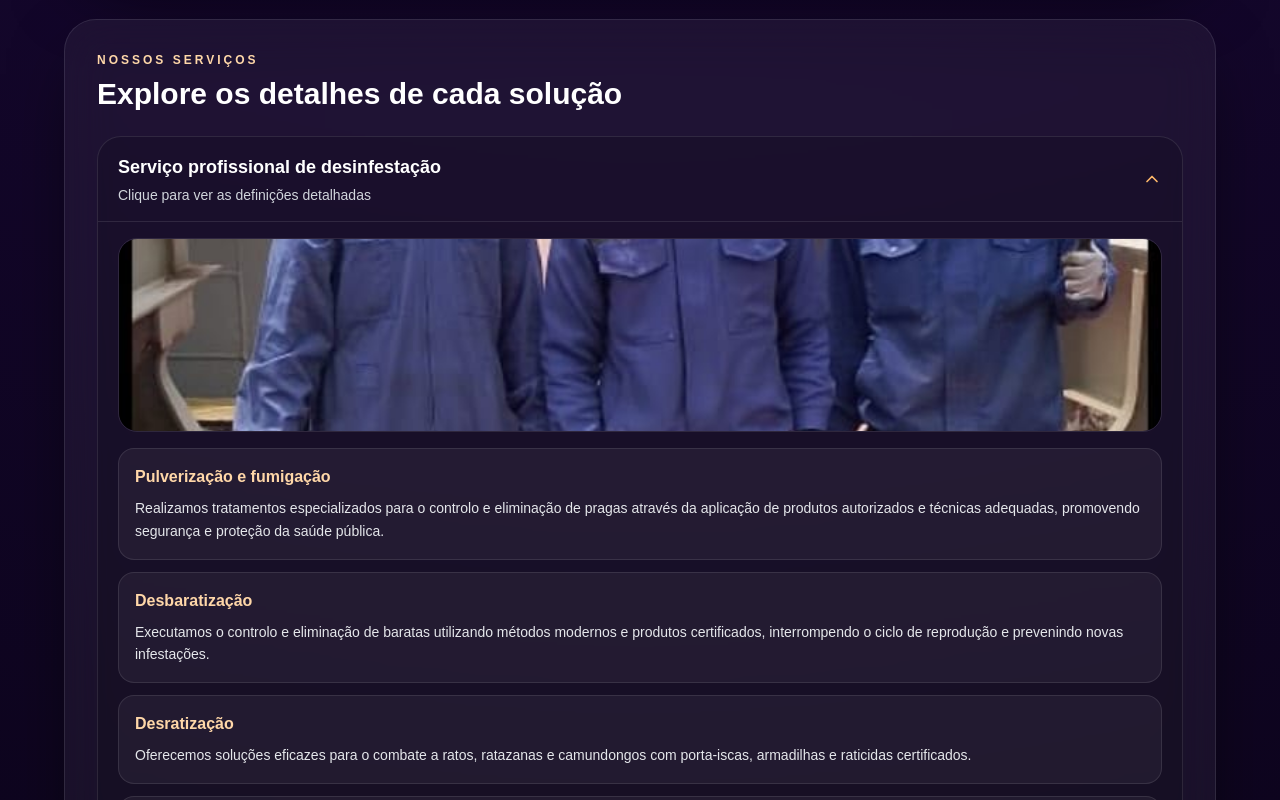
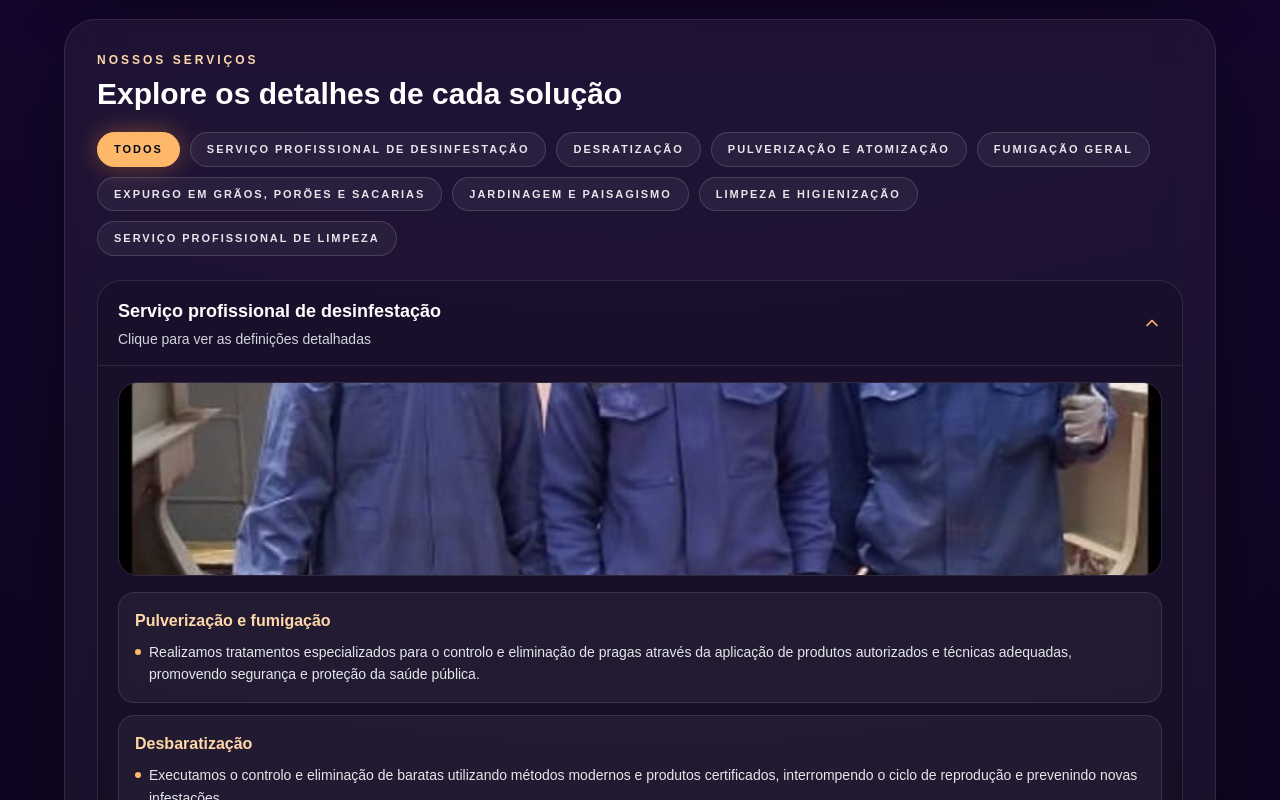
Before and after one commit to Michael0740/BIOPROM, a Next.js app: page /servicos in a window 1280 px wide. Shown: the part 1740-2540 px from the top of the page. Built offline with nearby package versions, Linux system fonts and the light colour scheme; no server answers.

Commit message:
trabalhando em atualizações

```diff
--- a/app/servicos/servicos.tsx
+++ b/app/servicos/servicos.tsx
@@ -15,7 +15,7 @@ import {
 } from 'lucide-react';
 import desinfecta from '@/public/img/service4.jpeg';
 import img1 from '@/public/img/limparG.jpeg';
-import img2 from '@/public/img/service2.jpeg';
+import img2 from '@/public/img/limpezatotal.jpeg';
 import img3 from '@/public/img/service3.jpeg';
 import img4 from '@/public/img/service4.jpeg';
 import work1 from '@/public/img/Desratization.jpeg'
@@ -110,27 +110,27 @@ const serviceGroups = [
       {
         name: 'O que é desratização?',
         detail:
-          'A desratização é um conjunto de medidas preventivas e corretivas para eliminar e controlar a presença de ratos em ambientes residenciais, comerciais e industriais, protegendo a saúde e a segurança das pessoas e evitando prejuízos materiais.',
+          'A desratização é um serviço essencial para o controle de pragas urbanas, em especial os ratos. Esses roedores são considerados uma das principais pragas que podem afetar a saúde e a segurança das pessoas, além de causar prejuízos materiais. O serviço de desratização consiste em um conjunto de medidas preventivas e corretivas para eliminar e controlar a presença de ratos em ambientes residenciais, comerciais e industriais.',
       },
       {
         name: 'Por que contratar?',
         detail:
-          'Ratos reproduzem-se rapidamente e transmitem doenças como leptospirose, hantavirose e salmonelose. Um serviço profissional garante segurança, redução de contaminação e prevenção de danos materiais.',
+          'Os ratos são animais que se reproduzem rapidamente e podem causar danos significativos em pouco tempo. Além disso, eles são transmissores de diversas doenças, como leptospirose, hantavirose e salmonelose, que representam sérios riscos à saúde humana. Portanto, é fundamental contar com um serviço de desratização profissional para garantir a segurança e o bem-estar de todos que frequentam o ambiente infestado.',
       },
       {
         name: 'Como funciona?',
         detail:
-          'Inclui identificação das espécies, avaliação do grau de infestação, definição de estratégias e aplicação de produtos específicos, além de medidas preventivas como vedação de frestas e armazenamento adequado de alimentos.',
+          'O serviço de desratização envolve a identificação das espécies de ratos presentes no local, a avaliação do grau de infestação, a definição das melhores estratégias de controle e a aplicação de produtos químicos específicos para eliminar os roedores. Além disso, é importante adotar medidas preventivas, como a vedação de frestas e buracos, o armazenamento adequado de alimentos e o descarte correto do lixo, para evitar novas infestações.',
       },
       {
         name: 'Métodos utilizados',
         detail:
-          'Raticidas, armadilhas, iscas e barreiras físicas são métodos comuns; a escolha depende do ambiente, tipo de infestação e preferências do cliente, sempre orientada por profissionais.',
+          'Existem diversos métodos de desratização disponíveis no mercado, como o uso de raticidas, armadilhas, iscas e barreiras físicas. Cada método possui suas vantagens e desvantagens, e a escolha do mais adequado depende das características do ambiente, do tipo de infestação e das preferências do cliente. É importante contar com a orientação de profissionais especializados para garantir a eficácia do serviço e a segurança das pessoas e animais de estimação.',
       },
       {
         name: 'Benefícios',
         detail:
-          'Eliminação de roedores, prevenção de novas infestações, redução de riscos de doenças, preservação de estruturas e um ambiente mais seguro e saudável.',
+          'Os principais benefícios do serviço de desratização incluem a eliminação dos ratos presentes no ambiente, a prevenção de novas infestações, a redução dos riscos de contaminação por doenças transmitidas pelos roedores, a preservação da integridade de estruturas e materiais e a promoção de um ambiente mais seguro e saudável para todos que frequentam o local. Além disso, a desratização contribui para a preservação do meio ambiente, ao evitar o uso indiscriminado de produtos químicos nocivos.',
       },
     ],
   },
@@ -141,27 +141,32 @@ const serviceGroups = [
       {
         name: 'O que é?',
         detail:
-          'Aplicação mecanizada de produtos líquidos transformados em gotículas ou névoa para cobrir superfícies ou plantações de forma uniforme.',
+          'O serviço de pulverização e atomização consiste na aplicação mecanizada de produtos líquidos (como defensivos agrícolas, desinfetantes ou fertilizantes)transformados em pequenas gotículas ou névoa para cobrir superfícies ou plantações de forma uniforme. ',
       },
       {
         name: 'Benefícios',
         detail:
-          'Distribuição uniforme dos produtos, economia de insumos, alcance em áreas difíceis e combate eficiente a pragas e doenças.',
+          'O benefício principal de um serviço de pulverização e atomização é a distribuição uniforme e eficiente de líquidos ou produtos, destacando-se a economia de insumos, o alcance em áreas difíceis e o combate rápido a pragas e doenças.',
+      },
+      {
+        name: 'Vantagens da pulverização e atomização',
+        detail:
+          'As principais vantagens da pulverização e atomização são a alta precisão no direcionamento de produtos, a grande economia de insumos e a alta velocidade para cobrir grandes áreas. Ambas transformam líquidos em pequenas gotas, mas com alcances e focos diferentes. ',
       },
       {
         name: 'Vantagens da pulverização',
         detail:
-          'Precisão no direcionamento, menor risco de deriva, versatilidade de uso e economia de produto ao aplicar doses adequadas.',
+          'Precisão cirúrgica: Ótima para focar em áreas específicas ou plantas menores sem desperdício. Menor risco de deriva: O jato é mais controlado, evitando atingir plantações vizinhas ou áreas sensíveis ao vento. Versatilidade de uso: Permite usar diferentes volumes e tamanhos de gotas para cada tipo de necessidade. Economia de produto: Aplica a medida certa de defensivos ou nutrientes diretamente no alvo  ',
       },
       {
         name: 'Vantagens da atomização',
         detail:
-          'Longo alcance (10–15m), ideal para copas densas e grandes alturas, alta produtividade e capacidade de espalhar líquidos, pós e pequenos grãos.',
+          'Longo alcance: Cria uma névoa fina impulsionada por ar que chega a mais de 10 a 15 metros de distância.• Ideal para grandes alturas e copas densas: Perfeita para árvores grandes (como café e frutas) e galpões altos.• Alta produtividade: Cobre grandes extensões de terreno em pouco tempo.• Versatilidade de materiais: Alguns modelos conseguem espalhar não só líquidos, mas também pós e pequenos grãos. ',
       },
       {
         name: 'Principais alvos biológicos',
         detail:
-          'Insetos-praga (lagartas, pulgões, mosquitos), doenças fitossanitárias (fungos e bactérias) e plantas daninhas.',
+          'Insetos-praga: Lagartas, percevejos, pulgões, cochonilhas e mosquitos que atacam as folhas, frutos ou o ambiente.• Doenças fitossanitárias: Fungos e bactérias causadores de manchas,mofos e podridões nas plantas.• Plantas daninhas: Ervas invasoras que disputam água, luz e nutrientes com a cultura principal. ',
       },
     ],
   },
@@ -172,22 +177,27 @@ const serviceGroups = [
       {
         name: 'O que é?',
         detail:
-          'Método de controle que usa produtos químicos em estado gasoso ou vapor dentro de um espaço vedado para eliminar insetos, larvas, ovos e fungos.',
+          'A fumigação é um método de controle de pragas que usa produtos químicos em estado de gás ou vapor dentro de um espaço totalmente fechado. O processo elimina insetos, larvas,ovos e fungos em locais difíceis de alcançar',
       },
       {
         name: 'Vantagens',
         detail:
-          'Elimina pragas rapidamente, alcança locais difíceis, protege cargas e produtos sem deixar resíduos líquidos.',
+          'A vantagem é que ela elimina totalmente as pragas em pouco tempo, atinge locais difíceis graças ao gás e protege cargas e produtos sem deixar resíduos líquidos.',
       },
       {
         name: 'Benefícios principais',
         detail:
-          'Ação completa sobre pragas e patógenos, proteção de bens, conformidade com normas de exportação e ausência de resíduos após ventilação.',
+          '• Ação completa: o gás chega a todos os cantos e elimina insetos, ovos, fungos e bactérias de uma só vez.• Proteção de bens: evita o estrago de grãos, madeiras, alimentos armazenados e mercadorias em [conteúdos e silos].• Comércio seguro: cumpre as leis de exportação e impede que pragas viajem para outros países ou regiões.• Sem resíduos: o método em gás limpa o local ou produto tratado sem manchar ou deixar restos de veneno após a ventilação.',
       },
       {
         name: 'Alvos principais',
         detail:
-          'Insetos e pragas de grãos, pragas da madeira, patógenos do solo e vetores/roedores em cargas, contêineres e porões.',
+          'O principal alvo a eliminar em uma fumigação são os insetos, larvas e ovos, além de fungos, bactérias e roedores escondidos em cargas, grãos, solos ou estruturas fechadas. ',
+      },
+      {
+        name: 'Alvos principais a combater',
+        detail:
+          'Insetos e pragas de grãos: carunchos, traças e besouros em silos e armazéns.• Pragas da madeira: cupins e brocas em pallets, caixas e móveis de exportação.• Patógenos do solo: nematoides, fungos e ervas daninhas antes do plantio.• Vetores e roedores: ratos e bactérias em contêineres ou porões de navios.',
       },
     ],
   },
@@ -198,22 +208,22 @@ const serviceGroups = [
       {
         name: 'O que é?',
         detail:
-          'Tratamento fitossanitário aplicado a grãos a granel, porões de navio e sacarias para eliminar pragas em todas as fases de desenvolvimento, garantindo conformidade para exportação.',
+          'O expurgo (ou fumigaça o) em grão,porões de navios e sacarias e um tratamento fitossanitario essencial para eliminar pragas em todas as fases de desenvolvimento na massa de grãos a granel, garantindo a conformidade com normas internacionais de exportação. O processo baseia-se na aplicação rigorosa de agentes químicos gasosos dentro de um ambiente totalmente vedado. ',
       },
       {
         name: 'Vantagens',
         detail:
-          'Ação profunda em ovos, larvas e adultos; preservação da qualidade e valor comercial; cumprimento de normas e proteção do estoque.',
+          'A principal vantagem de um serviço de expurgo (ou fumigação) é a eliminação total de pragas em produtos armazenados, destacando-se por:• Ação profunda em todas as fases de vida dos insetos (ovos, larvas, pupas e adultos).• Preservação da qualidade, peso e valor comercial de grãos e mercadorias.• Garantia de cumprimento de normas rígidas para transporte e exportação.• Fases biológicas completas: O gás atinge ovos, larvas, pupas e insetos adultos simultaneamente.',
       },
       {
-        name: 'Benefícios principais',
+        name: 'Benefícios principais do expurgo',
         detail:
-          'Eficácia completa entre os grãos, proteção de cereais e sementes, redução de perdas e segurança regulatória para exportação.',
+          'Eficácia Completa: O gás utilizado atinge até os menores espaços e fendas entre os grãos, combatendo infestações que métodos comuns não alcançam.• Fases biológicas completas: O gás atinge ovos, larvas, pupas e insetos adultos simultaneamente.• A proteção Grãos e cereais: Milho, soja, arroz, trigo e feijão guardados em silos ou armazéns.• A proteção Sementes e tabaco: Produtos agrícolas sensíveis que exigem controle rigoroso de sanidade.• A proteção Sementes e tabaco: Produtos agrícolas sensíveis que exigem controle rigoroso de sanidade.• Proteção do Estoque: Evita a perda de massa dos alimentos e impede o desperdício de cereais, sementes ou produtos ensacados.• Segurança Regulatória: Assegura que cargas comerciais e industriais estejam livres de contaminações, cumprindo exigências legais para o mercado nacional e internacional.',
       },
       {
-        name: 'Alvos principais',
+        name: 'Quais os principais alvos a combater no serviço de expurgo insetos e pragas alvo',
         detail:
-          'Insetos primários e secundários, ácaros, carunchos e outras pragas que atacam grãos e produtos ensacados.',
+          '• Insetos primários: Atacam grãos sadios e intactos (como o gorgulho do milho e do trigo).• Insetos secundários: Alimentam-se de grãos já quebrados, mofados ou de resíduos de cereais.• Ácaros e carunchos: Prejudicam a qualidade de sementes, farelos e grãos ensacados ou a granel.• Fases biológicas completas: O gás atinge ovos, larvas, pupas e insetos adultos simultaneamente.',
       },
     ],
   },
@@ -224,17 +234,17 @@ const serviceGroups = [
       {
         name: 'O que são?',
         detail:
-          'Serviços que incluem planejamento estético e funcional de áreas verdes, escolha e plantio de espécies, instalação de rega e manutenção contínua.',
+          'Os serviços de jardinagem e paisagismo englobam a criaça o de projetos esteticos e funcionais para a reas verdes, abrangendo etapas como planejamento de espaços,escolha e plantio de espe cies vegetais adequadas ao clima local, ale m da instalaça o de sistemas de rega e manutença o contí nua cuidam de áreas verdes e criam espaços bonitos. Eles incluem o planejamento do espaço, o plantio de flores e a manutenção diária. ',
       },
       {
         name: 'O que faz o paisagismo',
         detail:
-          'Criação de projetos, organização do espaço e estudo do clima e solo para garantir o desenvolvimento saudável das plantas.',
+          'Criação de projetos: desenha o visual do jardim e escolhe as melhores plantas para o local.• Uso do espaço: organiza caminhos, áreas de descanso e plantas para deixar o ambiente harmonioso.• Estudo do clima: analisa a terra, o sol e a água necessários para as plantas viverem bem. ',
       },
       {
         name: 'O que faz a jardinagem',
         detail:
-          'Corte e poda, limpeza, adubação, rega, controle de pragas e manutenção diária para conservar áreas verdes.',
+          'Corte e poda: aparar a relva e cortar galhos secos ou doentes.• Limpeza: retirar folhas secas, lixo e manter o terreno limpo.• Tratamento: colocar adubo, regar e cuidar para que pragas não matem as plantas.• Limpeza e adubação: retirar folhas secas, aplicar fertilizantes e tratar a terra.• Controle de pragas: proteger as plantas contra insetos e doenças.',
       },
     ],
   },
@@ -243,14 +253,14 @@ const serviceGroups = [
     image: work5,
     items: [
       {
-        name: 'O que inclui?',
+        name: 'O que é?',
         detail:
-          'Desinfecção de superfícies, lavagem de pavimentos, higienização de instalações, limpeza de sanitários, remoção de poeira e aplicação de produtos contra bactérias e vírus.',
+          'O serviço de limpeza e higienizaça o geral inclui a desinfeção de superfícies, a lavagem de pavimentos, higienizaça o de instalaço es ,limpeza sanita rias, remoça o de poeira e sujidades, lavagem de pisos, desinfecça o contra bacte rias e ví rus.',
       },
       {
-        name: 'Serviços detalhados',
+        name: 'O que o serviço inclui',
         detail:
-          'Limpeza de superfícies de trabalho, casas de banho, pavimentos e áreas comuns; recolha de resíduos; lavagem de pisos; higienização profunda de cozinhas e vidros.',
+          'Superfícies de trabalho: limpeza de secretárias, mesas, telefones, teclados e puxadores com produtos desinfetantes.• Casas de banho: lavagem de sanitários, lavatórios, espelhos e reposição de consumíveis como papel e sabonete.• Pavimentos e áreas comuns: aspiração e lavagem de pisos, limpeza de salas de reuniões, receção e copa.• Resíduos: recolha de lixo e substituição de sacos nos cestos.• Limpeza de superfícies: lavagem de pisos, limpeza de paredes, móveis e portas.• Higienização e desinfecção: aplicação de produtos para eliminar germes, ácaros e bactérias em locais de uso comum.• Áreas específicas: limpeza profunda de cozinhas, banheiros, vidros e recolha de lixo.',
       },
     ],
   },
@@ -283,6 +293,14 @@ const serviceGroups = [
 
 export default function ServicoPage() {
   const [openService, setOpenService] = useState<number | null>(0);
+  const [selectedCategory, setSelectedCategory] = useState('Todos');
+
+  const categories = ['Todos', ...new Set(serviceGroups.map((group) => group.title))];
+
+  const filteredGroups =
+    selectedCategory === 'Todos'
+      ? serviceGroups
+      : serviceGroups.filter((group) => group.title === selectedCategory);
 
   return (
     <section className="min-h-screen bg-[radial-gradient(circle_at_top,_#2a1355_0%,_#15072e_45%,_#080312_100%)] px-4 pb-16 pt-24 text-white sm:px-6 lg:px-8">
@@ -419,11 +437,37 @@ export default function ServicoPage() {
             <h2 className="mt-2 text-2xl font-bold text-white sm:text-3xl">
               Explore os detalhes de cada solução
             </h2>
+
+            <div className="mt-5 flex flex-wrap gap-2.5">
+              {categories.map((category) => {
+                const isActive = selectedCategory === category;
+
+                return (
+                  <button
+                    key={category}
+                    type="button"
+                    aria-pressed={isActive}
+                    onClick={() => {
+                      setSelectedCategory(category);
+                      setOpenService(null);
+                    }}
+                    className={`min-w-fit rounded-full border px-4 py-2 text-[11px] font-semibold uppercase tracking-[0.18em] transition-all duration-200 ${
+                      isActive
+                        ? 'border-orange-300 bg-orange-300 text-slate-950 shadow-[0_0_25px_rgba(251,146,60,0.4)]'
+                        : 'border-white/15 bg-white/5 text-gray-200 hover:border-orange-300/70 hover:bg-orange-300/10 hover:text-white'
+                    }`}
+                  >
+                    {category}
+                  </button>
+                );
+              })}
+            </div>
           </div>
 
           <div className="grid gap-4">
-            {serviceGroups.map((group, index) => {
-              const isOpen = openService === index;
+            {filteredGroups.map((group) => {
+              const originalIndex = serviceGroups.findIndex((item) => item.title === group.title);
+              const isOpen = openService === originalIndex;
 
               return (
                 <article
@@ -432,7 +476,7 @@ export default function ServicoPage() {
                 >
                   <button
                     type="button"
-                    onClick={() => setOpenService(isOpen ? null : index)}
+                    onClick={() => setOpenService(isOpen ? null : originalIndex)}
                     className="flex w-full items-center justify-between gap-3 px-5 py-4 text-left"
                   >
                     <div>
@@ -460,15 +504,29 @@ export default function ServicoPage() {
                         </div>
                       )}
                       <div className="grid gap-3">
-                        {group.items.map((item) => (
+                        {group.items.map((item) => {
+                          const detailItems = item.detail
+                            .split('•')
+                            .map((part) => part.trim())
+                            .filter(Boolean);
+
+                          return (
                             <div
                               key={item.name}
                               className="rounded-2xl border border-white/10 bg-white/5 p-4"
                             >
                               <h4 className="text-base font-semibold text-orange-200">{item.name}</h4>
-                            <p className="mt-2 text-sm leading-relaxed text-gray-200">{item.detail}</p>
+                              <ul className="mt-2 space-y-2 text-sm leading-relaxed text-gray-200">
+                                {detailItems.map((line, index) => (
+                                  <li key={`${item.name}-${index}`} className="flex items-start gap-2">
+                                    <span className="mt-2 h-1.5 w-1.5 shrink-0 rounded-full bg-orange-300" />
+                                    <span>{line}</span>
+                                  </li>
+                                ))}
+                              </ul>
                             </div>
-                        ))}
+                          );
+                        })}
                       </div>
                     </div>
                   )}
```
Lines whose indentation alone changed are shown as unchanged.
